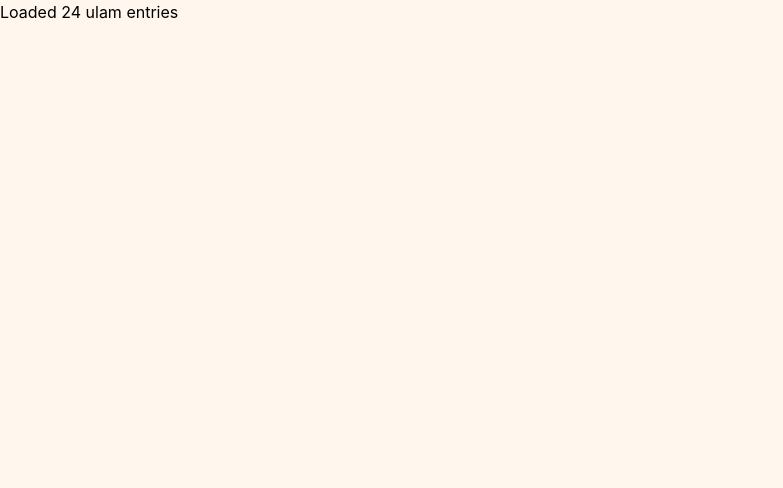
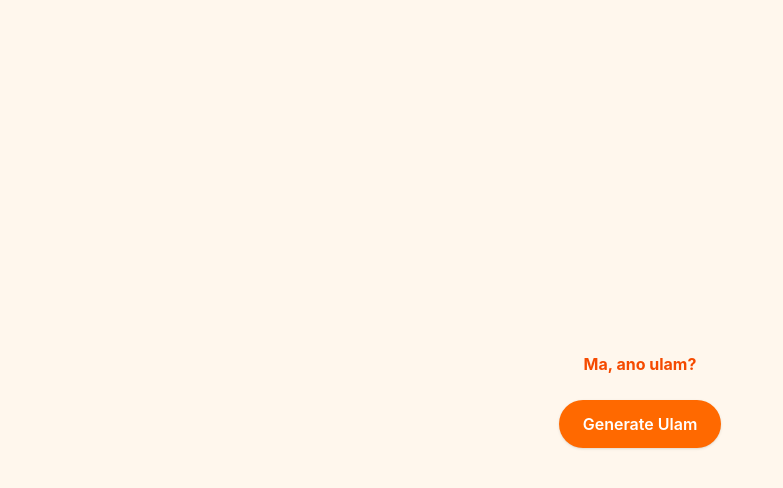
Before and after one commit to Klarenze0/ma-ano-ulam, a React (Vite) app: page / in a window 1280 px wide. Shown: the top 488 px of the page, without its empty margins (0-783 px from the left). Built offline with nearby package versions, Linux system fonts and the light colour scheme.

Commit message:
added randomizer function

```diff
--- a/src/App.jsx
+++ b/src/App.jsx
@@ -1,13 +1,51 @@
-import {ulams} from './data/ulams'
-import UlamCard from './components/UlamCard'
+import { useState } from "react";
+import { ulams } from "./data/ulams";
+import UlamCard from "./components/UlamCard";
+
+function getRandomUlam(list, excludeId) {
+  const pool = excludeId ? list.filter((u) => u.id !== excludeId) : list;
+
+  const source = pool.length > 0 ? pool : list;
+  const randomIndex = Math.floor(Math.random() * source.length);
+  return source[randomIndex];
+}
 
 function App() {
+  const [generatedUlam, setGeneratedUlam] = useState(null);
+  const [favoritess, setFavorites] = useState([]);
+
+  const handleGenerate = () => {
+    const previousId = generatedUlam?.id;
+    const next = getRandomUlam(ulams, previousId);
+    setGeneratedUlam(next);
+  };
+
+  const handleToggleFavorite = (id) => {
+    setFavorites((prev) =>
+      prev.includes(id) ? prev.filter((favId) => favId !== id) : [...prev, id],
+    );
+  };
 
   return (
-    <div className="min-h-screen bg-orange-50 p04">
-      <p>Loaded {ulams.length} ulam entries</p>
+    <div className="min-h-screen bg-orange-50 flex flex-col items-center justify-center gap-6 p-4">
+      <h1 className="text-3x1 font-bold text-orange-600">Ma, ano ulam?</h1>
+
+      <button
+        onClick={handleGenerate}
+        className="bg-orange-500 hover:bg-orange-600 text-white font-semibold px-6 py-3 rounded-full shadow transition"
+      >
+        {generatedUlam ? 'Generate Again' : 'Generate Ulam'}
+      </button>
+
+      {generatedUlam && (
+        <UlamCard
+          ulam={generatedUlam}
+          isFavorite={favoritess.includes(generatedUlam.id)}
+          onToggleFavorite={handleToggleFavorite}
+        />
+      )}
     </div>
-  )
+  );
 }
 
-export default App
+export default App;
```
